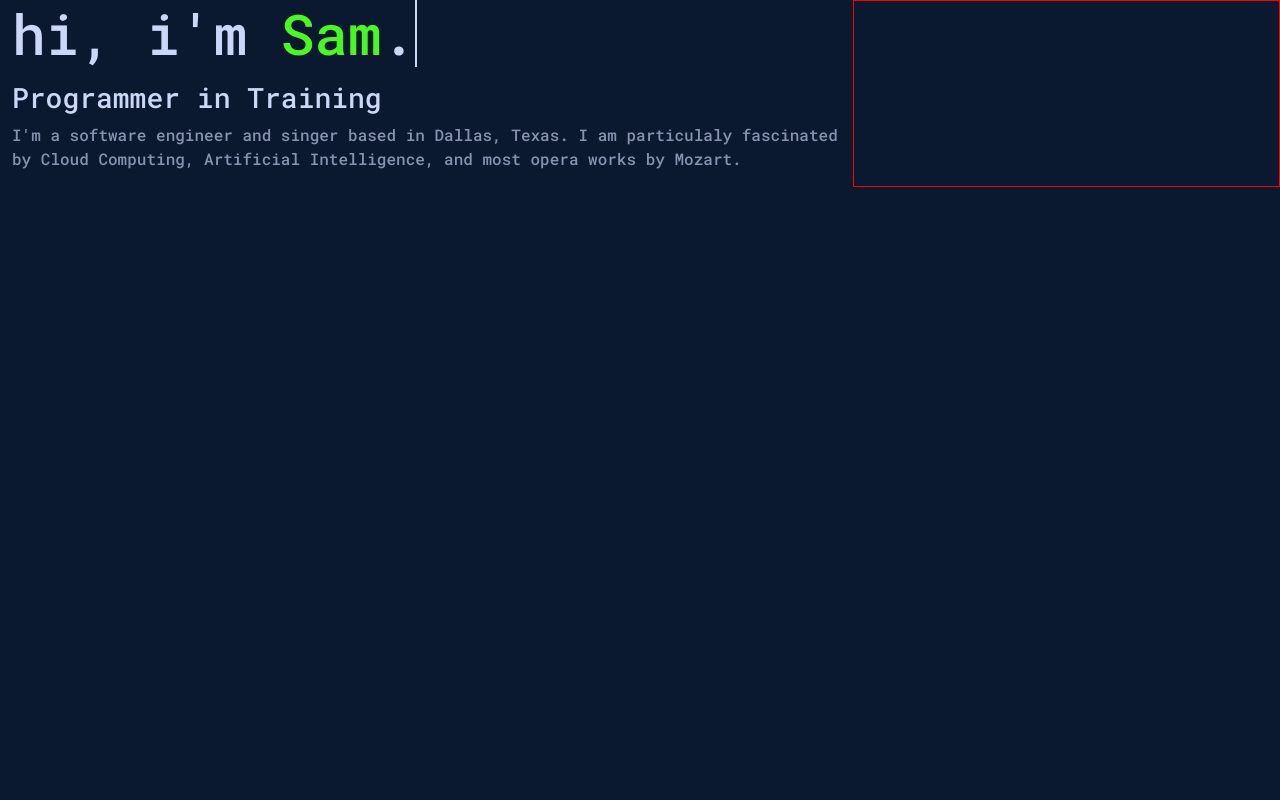
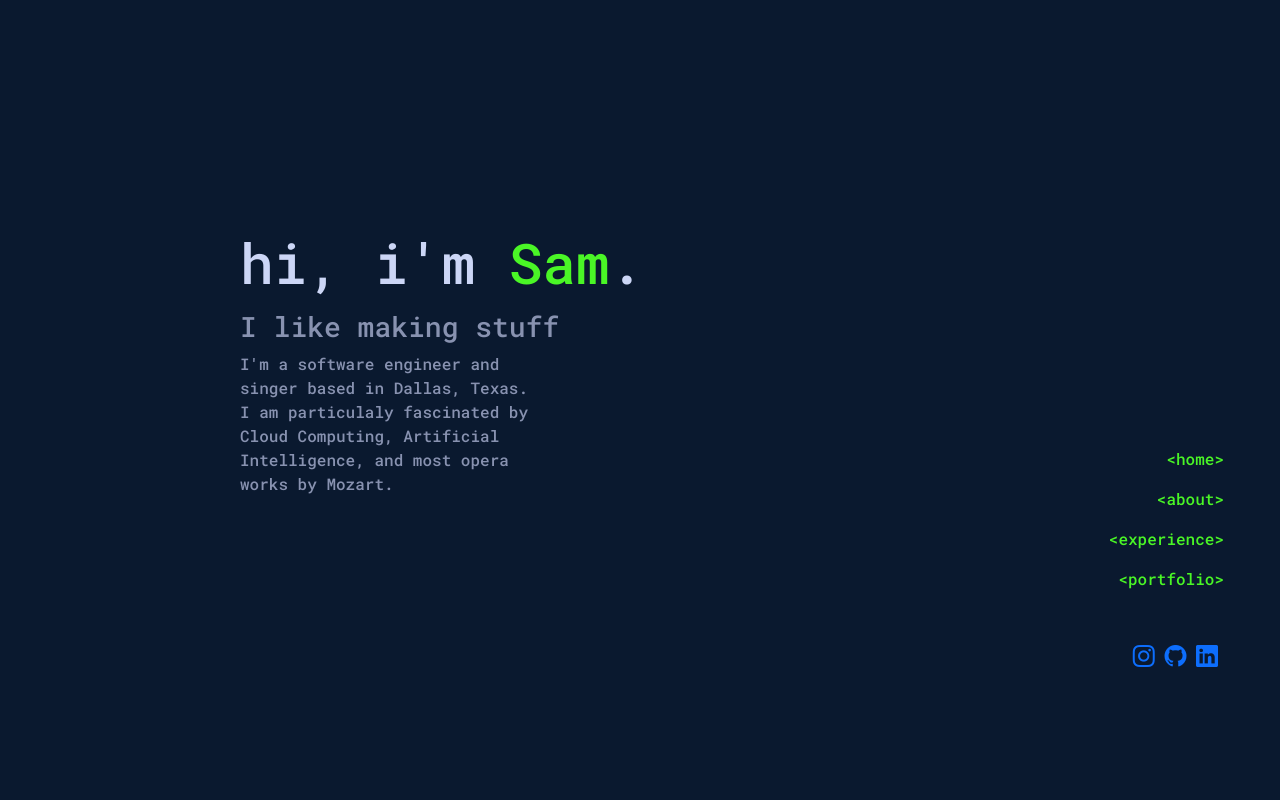
Before and after one commit to Samtheman773/Samtheman773.github.io, a plain HTML site: page index.html in a window 1280 px wide. Drawn offline with nearby package versions, Linux system fonts and the light colour scheme.

Commit message:
Needed to change some of the containers present. Also, I finally started adding sections for the page layout.

```diff
--- a/index.html
+++ b/index.html
@@ -10,24 +10,52 @@
     <link href="https://fonts.googleapis.com/css2?family=Roboto+Mono:wght@500&display=swap" rel="stylesheet">
     <link href="https://cdn.jsdelivr.net/npm/bootstrap@5.3.0-alpha1/dist/css/bootstrap.min.css" rel="stylesheet" integrity="sha384-GLhlTQ8iRABdZLl6O3oVMWSktQOp6b7In1Zl3/Jr59b6EGGoI1aFkw7cmDA6j6gD" crossorigin="anonymous">
     <script src="https://cdn.jsdelivr.net/npm/bootstrap@5.3.0-alpha1/dist/js/bootstrap.bundle.min.js" integrity="sha384-w76AqPfDkMBDXo30jS1Sgez6pr3x5MlQ1ZAGC+nuZB+EYdgRZgiwxhTBTkF7CXvN" crossorigin="anonymous"></script>
+    <link rel="stylesheet" href="https://cdn.jsdelivr.net/npm/bootstrap-icons@1.10.3/font/bootstrap-icons.css">
     <title>Samuel Alvizo - Computer Scientist</title>
 </head>
-<body>
-    <div class="container-fluid">
+<body style="background: #0a192f; height: 100vh; font-family: 'Roboto Mono', monospace; color: #ccd6f6;">
+    <div class="container">
         <div class="row">
-
-            <div class="col-8">
-
-                <div class="heading-container">
-                    <h1 class="typing" style="text-align: center; color: #ccd6f6;">hi, i'm <span class="name">Sam</span>.</h1>
+            <!-- Navigation Bar -->
+            <div class="col-4">
+                <div class="nav-container">
+                    <ul class="sidebar-links">
+                        <li class="name">&lthome&gt</p></li>
+                        <li class="name">&ltabout&gt</p></li>
+                        <li class="name">&ltexperience&gt</p></li>
+                        <li class="name">&ltportfolio&gt</p></li>
+                    </ul>
+                    <div class="social-links">
+                        <a href="https://www.instagram.com/samyis_me/"><i class="bi bi-instagram" style="font-size: 22px"></i></a>
+                        <a href="https://github.com/Samtheman773"><i class="bi bi-github" style="font-size: 22px"></i></a>
+                        <a href="https://www.linkedin.com/in/samuel-alvizo-cs/"><i class="bi bi-linkedin" style="font-size: 22px"></i></a>
+                    </div>
                 </div>
-                <h3>Programmer in Training</h3>
-                <p class="grey-personal">I'm a software engineer and singer based in Dallas, Texas. I am particulaly fascinated by Cloud Computing, Artificial Intelligence, and most opera works by Mozart. </p>
             </div>
 
-            <div class="col-4" style="border:1px solid red;">
 
-            </div>
+            <!--Home Section-->
+            <section id="home">
+                <div class="heading-container fixed-bottom col-8">
+                    <div class="head-move">
+                        <div class="typing-container">
+                            <h1 class="typing" style="color: #ccd6f6;">hi, i'm <span class="name">Sam</span>.</h1>
+                        </div>
+                        <h3 class="grey-personal">I like making stuff</h3>
+                        <p class="grey-personal">I'm a software engineer and singer based in Dallas, Texas.
+                                                    I am particulaly fascinated by Cloud Computing, Artificial Intelligence,
+                                                    and most opera works by Mozart. </p>
+                    </div>
+                </div>
+            </section>
+
+            <!--About Me Section-->
+            <section id="about">
+                <div class="col-8">
+                    <!-- <h1>hello World</h1> -->
+                </div>
+            </section>
+
         </div>
     </div>
 
--- a/style.css
+++ b/style.css
@@ -1,7 +1,11 @@
 * {
-    background-color: #0a192f;
-    font-family: 'Roboto Mono', monospace;
-    color: #ccd6f6;
+    margin: 0;
+    padding: 0;
+}
+
+.container {
+    width: 100%;
+    height: 100%;
 }
 
 .white-personal {
@@ -17,24 +21,61 @@
 }
 
 .heading-container {
+    padding-bottom: 18em;
+    overflow: auto;
+}
+
+.heading-container p {
+    margin-right: 50%;
+}
+
+.head-move {
+    padding-left: 15em;
+}
+
+.typing-container {
     display: inline-block;
 }
 
 .typing {
-    border-right: 2px solid;
+    font-size: 3.5em;
+    border-right: 5px solid;
+    border-color: #4AF626;
     width: 100%;
-    font-size: 3.5em;
     white-space: nowrap;
     overflow: hidden;
     animation:
-        typing 2s steps(13),
-        cursor .50s step-end infinite alternate;
+        typing-animation 2s steps(15),
+        cursor 2s linear infinite alternate;
 }
 
 @keyframes cursor  {
     50% { border-color: transparent }
 }
 
-@keyframes typing {
+@keyframes typing-animation {
     from { width: 0; }
 }
+
+.nav-container {
+    position: fixed;
+    bottom: 0;
+    right: 0;
+    padding-bottom: 8em;
+}
+
+.sidebar-links {
+    list-style-type: none;
+    text-align: right;
+    padding-right: 3.5em;
+}
+
+
+.social-links {
+    padding-top: 2em;
+    padding-left: 3.5em;
+}
+
+.about-me {
+    padding-top: 2em;
+}
```
